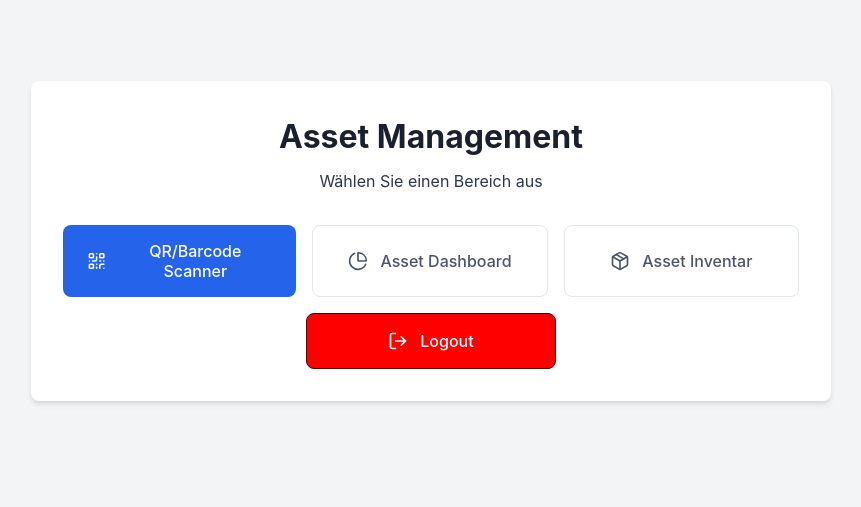
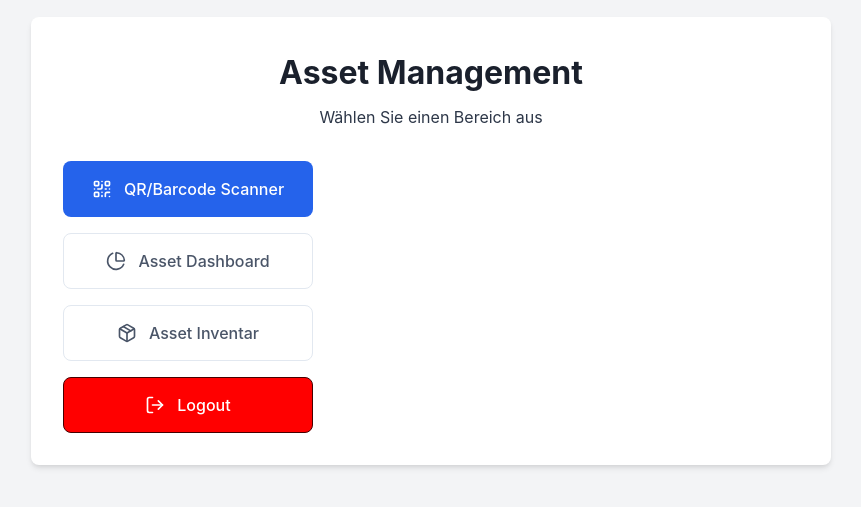
Before and after one commit to nilsmenge/Inventarisierungstool, a React (Vite) app in the folder frontend/: page /navigator in a window 1280 px wide. Shown: the part 159-666 px from the top of the page, without its empty margins (209-1070 px from the left). Built offline with nearby package versions, Linux system fonts and the light colour scheme.

Commit message:
rearrange Navigator Buttons

```diff
--- a/frontend/src/Components/Navigator/Navigator.css
+++ b/frontend/src/Components/Navigator/Navigator.css
@@ -42,7 +42,7 @@
 
 .n-btns{
     display: flex;
-    flex-direction: column;
+    flex-direction: column !important;
     gap: 1rem;
     width: 100%;
 }
@@ -120,9 +120,9 @@
 
 @media (min-width: 768px) {
     .n-btns{
-        flex-direction: row;
-        justify-content: center;
-        flex-wrap: wrap;
+        flex-direction: column !important;
+        justify-content: flex-start;
+        flex-wrap: nowrap;
     }
 
     .navigator-button{
```
Also changed, not shown: frontend/src/Components/AssetDashboard/AssetDashboard.jsx (+0 -255 lines).
